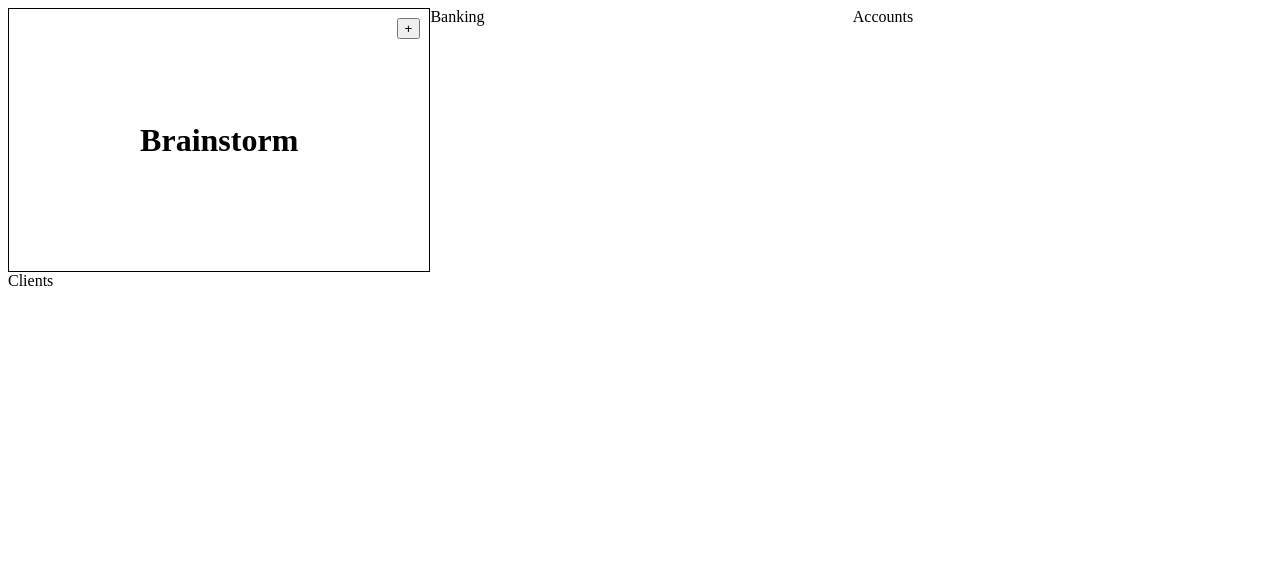
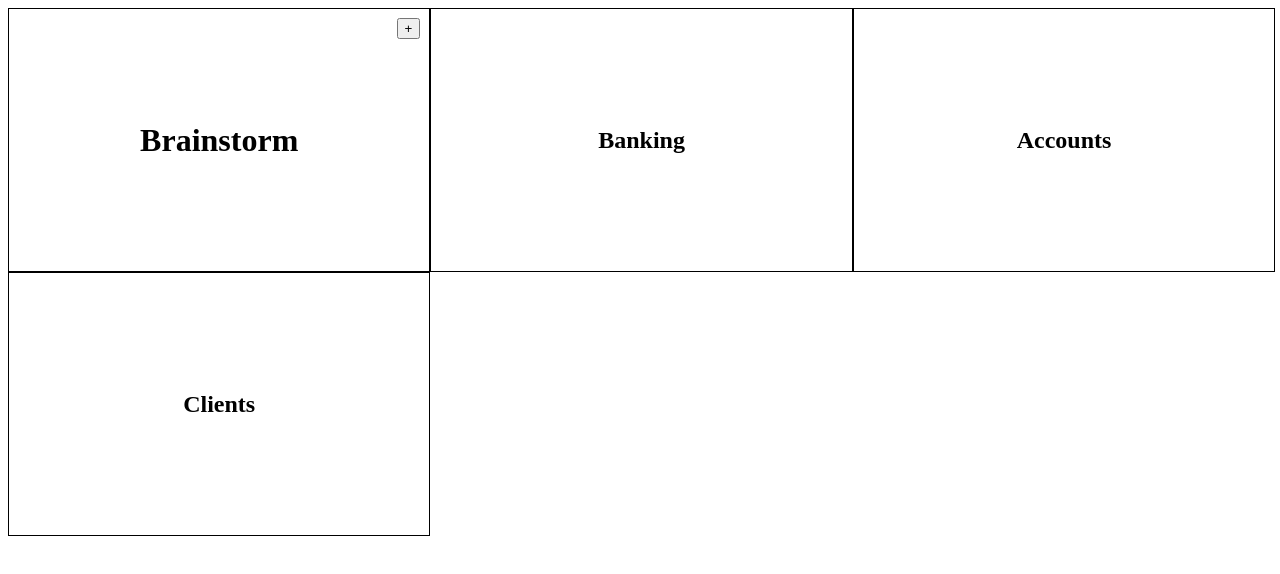
Before and after one commit to mcclymont-k/brainstorm-anon, a Vue app: page /#/ in a window 1280 px wide. Shown: the top 574 px of the page. Built offline with nearby package versions, Linux system fonts and the light colour scheme.

Commit message:
Changed the style of the title tags and centred the content

```diff
--- a/src/components/Home.vue
+++ b/src/components/Home.vue
@@ -21,7 +21,7 @@
           <h1>Brainstorm</h1>
         </div>
       </div>
-      <div v-for="(data, index) in fakeData">{{data.title}}</div>
+      <div v-for="(data, index) in fakeData" class='ideaCloud'><h2>{{data.title}}</h2></div>
       <div v-bind:class="{'tripod': showAlert, 'rimple': showClass}"></div>
     </div>
   </div>
```
